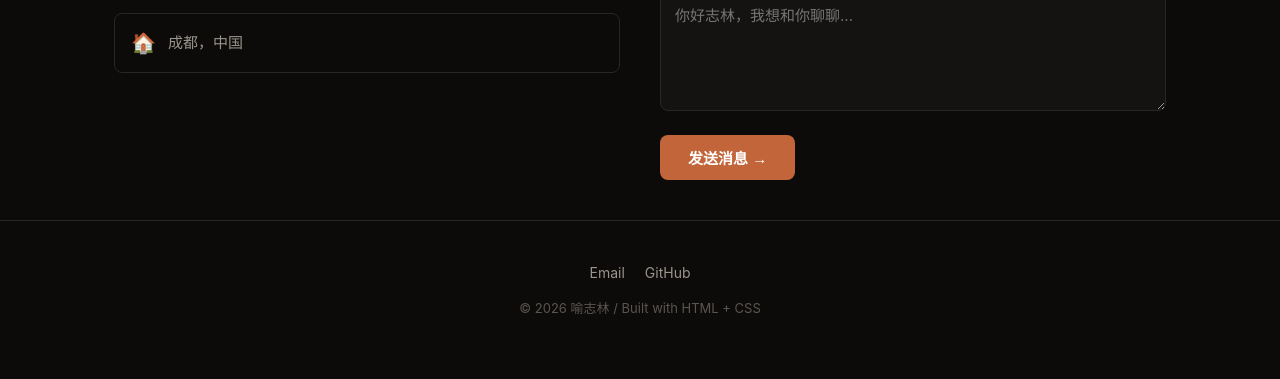
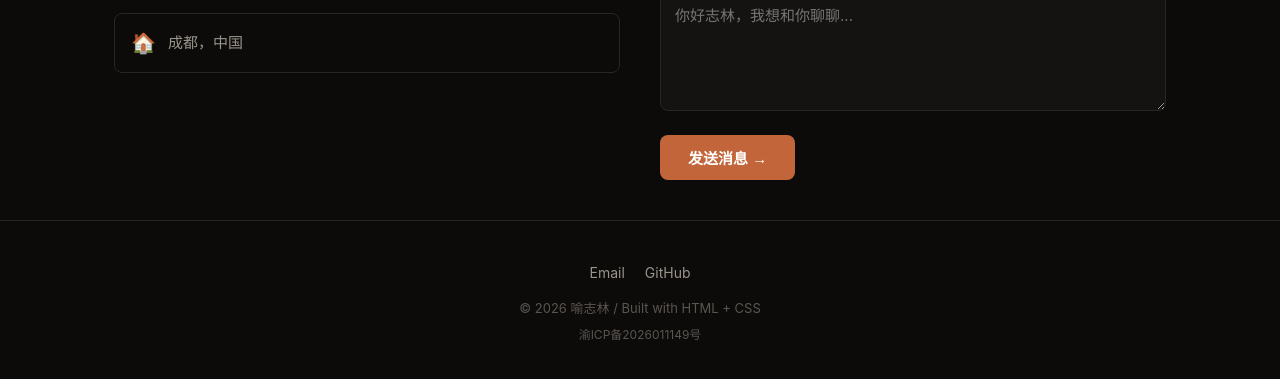
Before and after one commit to zhilinYu/zhilin-personal-site, a plain HTML site: page index-v5.html in a window 1280 px wide. Shown: the part 7627-8006 px from the top of the page. Drawn offline with Linux system fonts and the light colour scheme.

Commit message:
Add ICP filing number (渝ICP备2026011149号) to footer

```diff
--- a/index-v5.html
+++ b/index-v5.html
@@ -404,6 +404,9 @@ footer { text-align: center; padding: 40px 24px; border-top: 1px solid var(--bor
 .footer-social a { color: var(--text-dim); font-size: 14px; text-decoration: none; transition: color 0.2s; }
 .footer-social a:hover { color: var(--accent); }
 .footer-copy { font-size: 13px; color: #5a5550; }
+.footer-icp { font-size: 12px; color: #5a5550; margin-top: 6px; }
+.footer-icp a { color: #5a5550; text-decoration: none; transition: color 0.2s; }
+.footer-icp a:hover { color: var(--accent); }
 
 .sr { opacity: 0; transform: translateY(28px); transition: opacity 0.6s ease, transform 0.6s ease; }
 .sr.sr-visible { opacity: 1; transform: translateY(0); }
@@ -594,6 +597,7 @@ footer { text-align: center; padding: 40px 24px; border-top: 1px solid var(--bor
     <a href="https://github.com/zhilinYu">GitHub</a>
   </div>
   <div class="footer-copy" data-i18n="footer.copy">&copy; 2026 喻志林 / Built with HTML + CSS</div>
+  <div class="footer-icp"><a href="https://beian.miit.gov.cn/" target="_blank">渝ICP备2026011149号</a></div>
 </footer>
 
 <script>
```
Also changed, not shown: index.html (+4 -0 lines).
